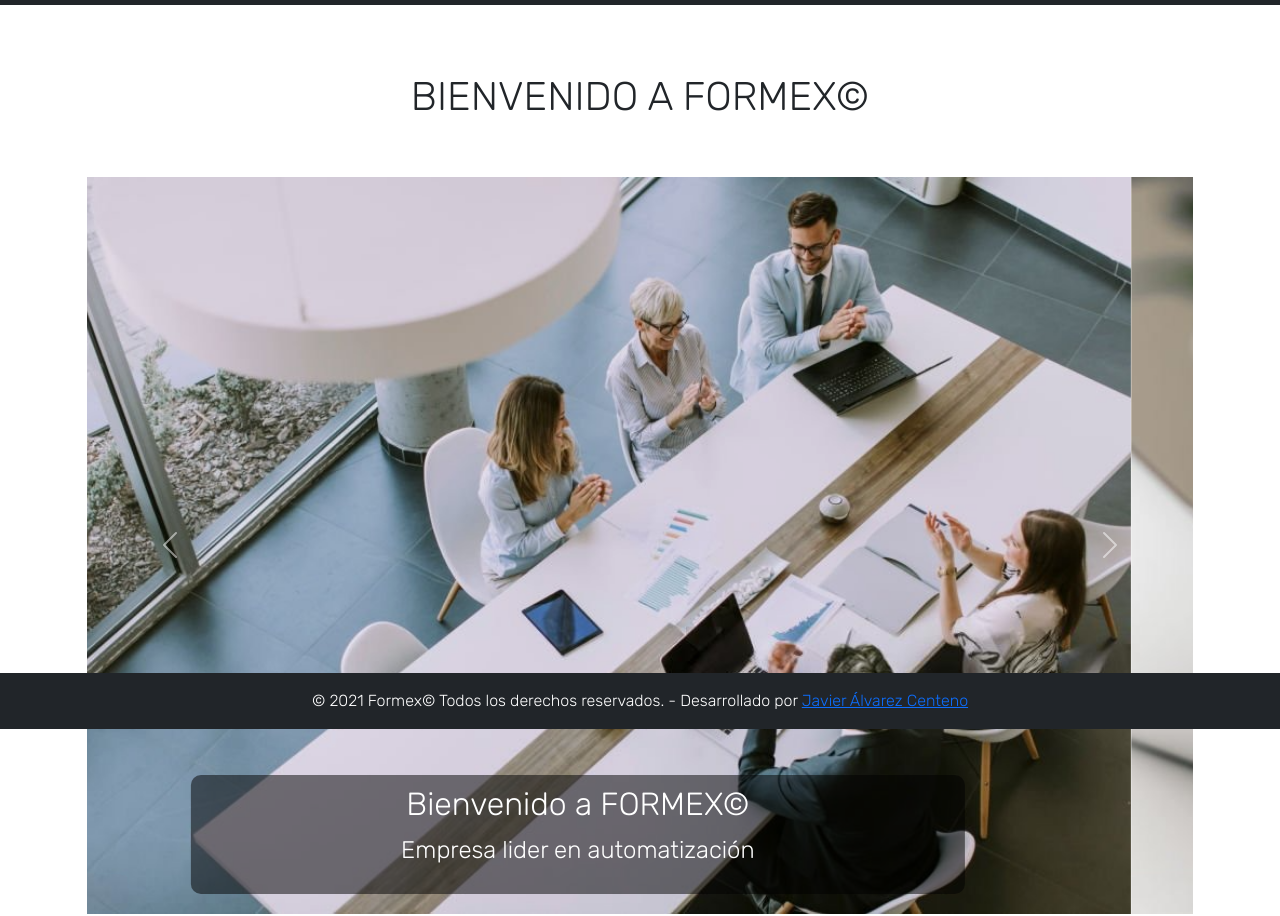
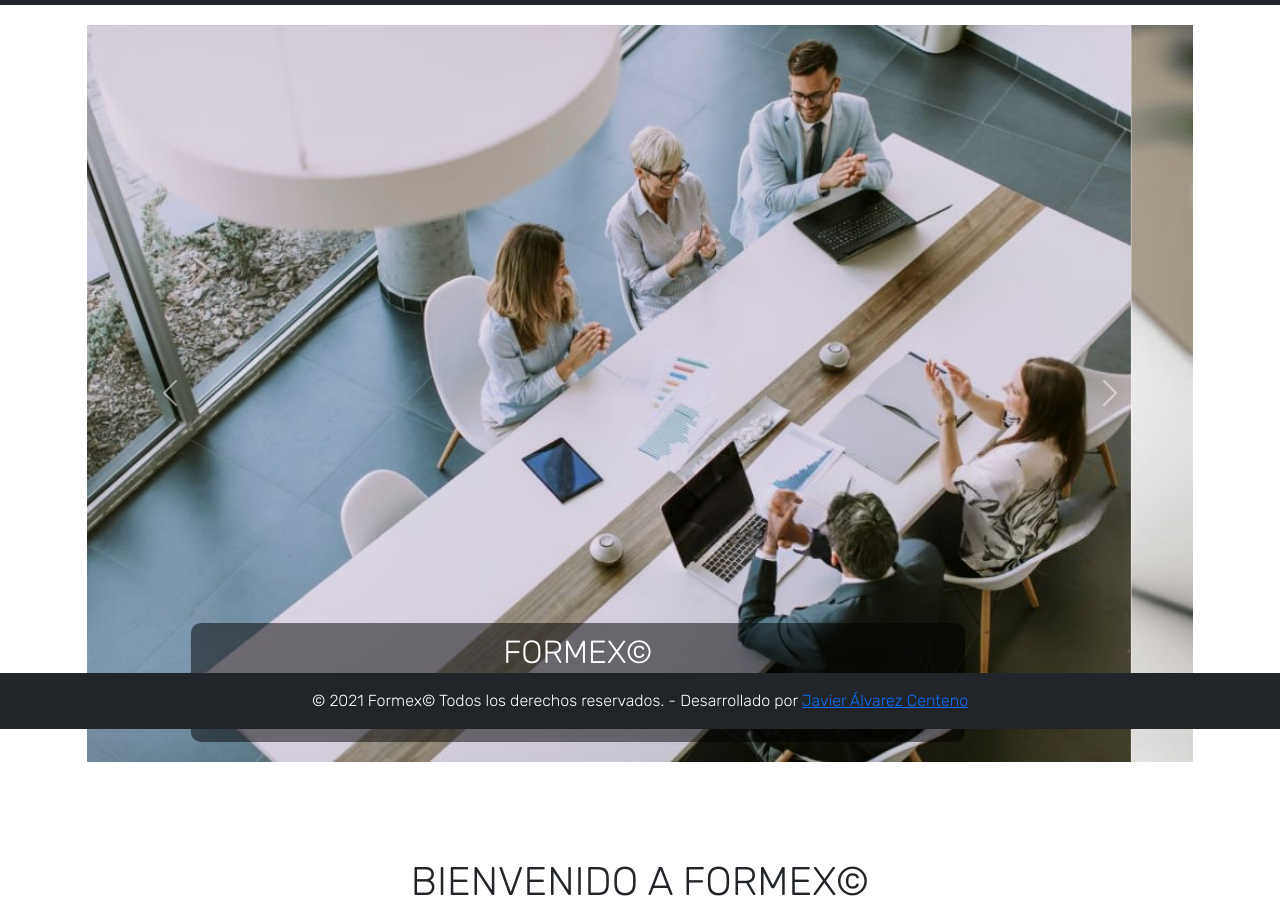
Before and after one commit to javixyloque/DAW-2-Interfaces, a plain HTML site: page BOOTSTRAP_0502_PROYECTO/index.html in a window 1280 px wide. Shown: the part 71-987 px from the top of the page. Drawn offline with Linux system fonts and the light colour scheme.

Commit message:
commit commit commit commit commit

```diff
--- a/BOOTSTRAP_0502_PROYECTO/index.html
+++ b/BOOTSTRAP_0502_PROYECTO/index.html
@@ -31,7 +31,7 @@
                             <a class="btn btn-secondary text-decoration-none boton-menu  p-2 w-100" href="#cartas">MISIÓN</a>
                         </li>
                         <li>
-                            <a class="btn btn-secondary text-decoration-none boton-menu p-xs-3 p-1 w-100" href="#">NOSOTROS</a>
+                            <a class="btn btn-secondary text-decoration-none boton-menu p-xs-3 p-1 w-100" href="#nosotros">NOSOTROS</a>
                         </li>
 
                     </ul>
@@ -47,9 +47,7 @@
             </div>
         </header>
 
-        <div class="row mt-5">
-            <h1 class="mt-5 text-center">BIENVENIDO A FORMEX&copy;</h1>
-        </div>
+
 
         <!-- FILA PARA EL CARRUSEL -->
         <div class="row slider">
@@ -67,7 +65,7 @@
 
                             <!-- DESCRIPCIÓN IMAGEN -->
                             <div class="carousel-caption d-none d-md-block">
-                                <h2>Bienvenido a FORMEX&copy;</h2>
+                                <h2>FORMEX&copy;</h2>
                                 <p>Empresa lider en automatización</p>
                             </div>
                         </div>
@@ -113,6 +111,8 @@
         </div>
 
         <section class="my-5" id="nosotros">
+
+                <h1 class="my-5 text-center">BIENVENIDO A FORMEX&copy;</h1>
             <h3>
                 Formex&copy; es la solución definitiva para simplificar y automatizar todos tus trámites y formularios burocráticos. Olvídate de las largas filas y procesos tediosos: con Formex, puedes gestionar tus procedimientos administrativos de manera rápida, eficiente y sin complicaciones. Nuestra plataforma permite completar formularios, hacer seguimientos y recibir notificaciones de manera automatizada, todo en un solo lugar. Formex optimiza tu tiempo y elimina los errores humanos, brindándote una experiencia ágil y sin estrés para que puedas enfocarte en lo que realmente importa.
                 <br><br>
```
